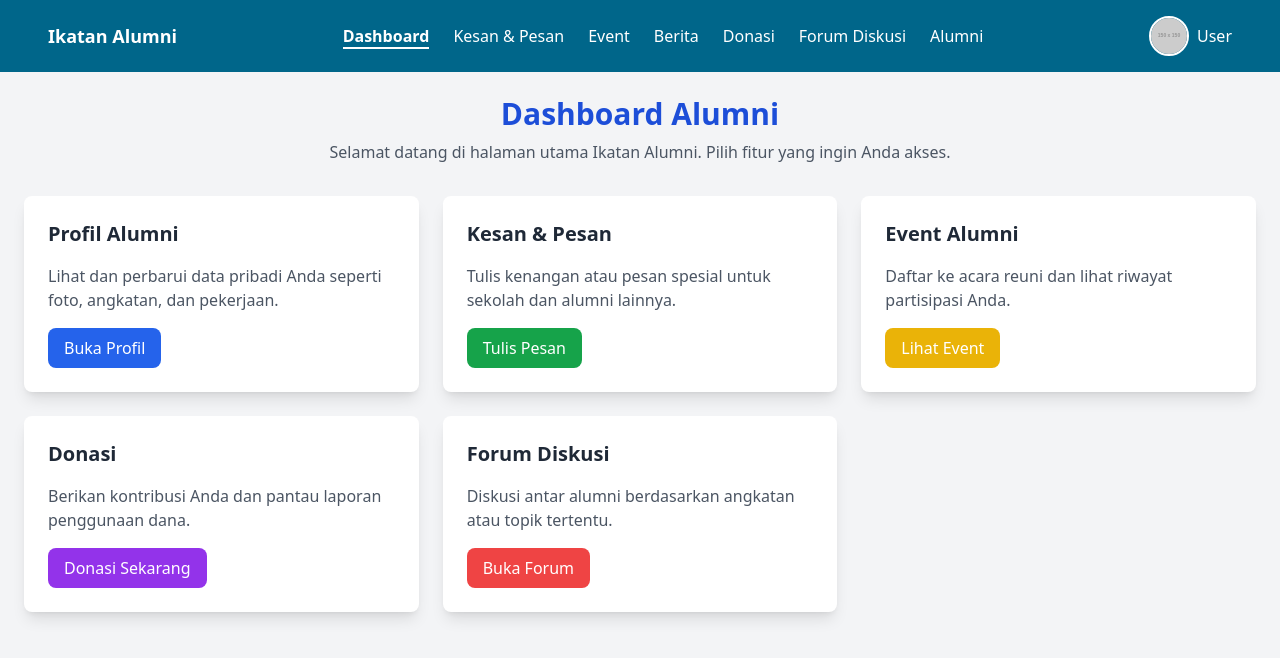
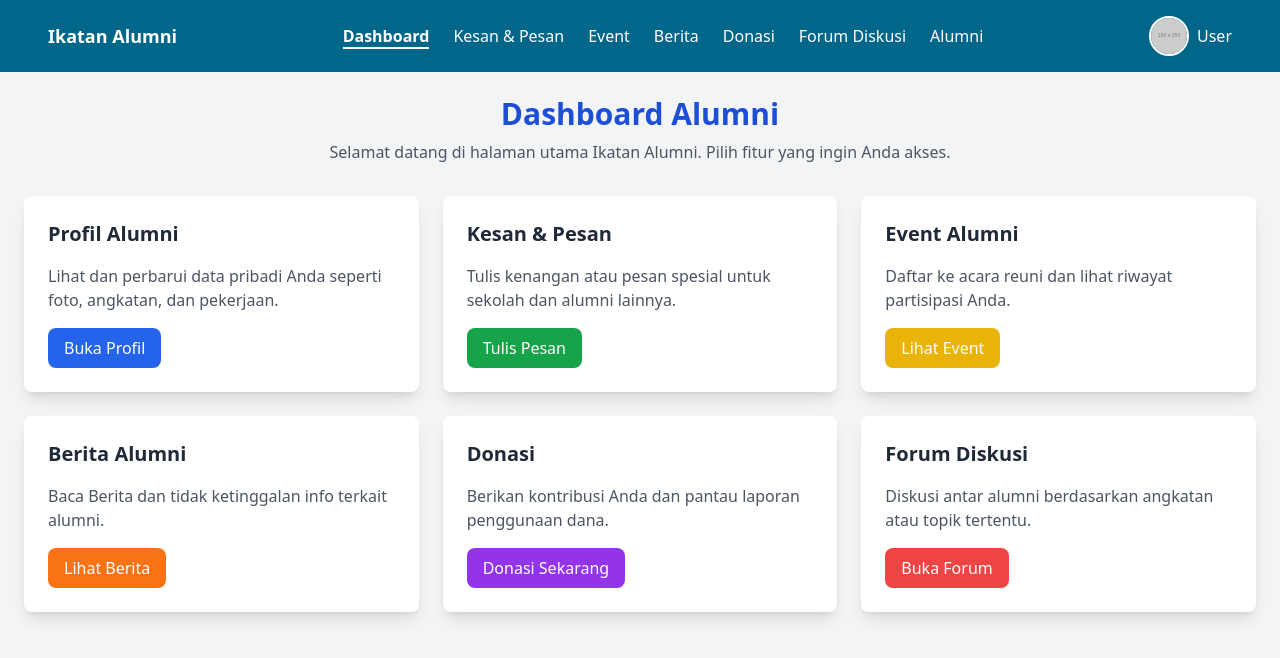
Before and after one commit to mustofa855/ikasda-project, a Vue app: page /alumni in a window 1280 px wide. Shown: the top 658 px of the page. Built offline with nearby package versions, Linux system fonts and the light colour scheme; no server answers; sample sign-in values are in the browser's storage.

Commit message:
Memperbaiki halaman alumni

```diff
--- a/src/views/alumni/AlumniNews.vue
+++ b/src/views/alumni/AlumniNews.vue
@@ -21,7 +21,11 @@
           <div class="absolute inset-0 bg-black bg-opacity-50 rounded-lg flex flex-col justify-end p-6">
             <h2 class="text-3xl font-bold text-white mb-4">{{ featuredNews.title }}</h2>
             <p class="text-white mb-4">
-                {{ featuredNews.excerpt ? featuredNews.excerpt : truncateText(featuredNews.content, 200) }}
+              {{
+                featuredNews.excerpt
+                  ? getExcerpt(featuredNews.excerpt, 15)
+                  : getExcerpt(featuredNews.content, 15)
+              }}
             </p>
             <router-link
               :to="`/news/${featuredNews.id}`"
@@ -88,7 +92,11 @@
               <div class="p-4">
                 <h3 class="text-xl font-semibold mb-2">{{ news.title }}</h3>
                 <p class="text-gray-600 text-sm mb-4">
-                    {{ news.excerpt ? news.excerpt : truncateText(news.content, 100) }}
+                  {{
+                    news.excerpt
+                      ? getExcerpt(news.excerpt, 15)
+                      : getExcerpt(news.content, 15)
+                  }}
                 </p>
                 <router-link
                   :to="`/news/${news.id}`"
@@ -120,7 +128,7 @@
 import { ref, computed, onMounted } from "vue";
 
 export default {
-    name: "AlumniNewsView",
+  name: "NewsView",
   setup() {
     const newsList = ref([]);
     const currentYear = new Date().getFullYear();
@@ -157,9 +165,11 @@
       return groups;
     });
 
-      const truncateText = (text, length) => {
+    // Fungsi untuk memotong teks berdasarkan jumlah kata (default 15 kata)
+    const getExcerpt = (text, wordLimit = 15) => {
       if (!text) return "";
-        return text.length > length ? text.substring(0, length) + "..." : text;
+      const words = text.split(/\s+/);
+      return words.length <= wordLimit ? text : words.slice(0, wordLimit).join(" ") + "...";
     };
 
     // Fungsi untuk memformat tanggal menjadi dd/mm/yyyy
@@ -182,7 +192,7 @@
       featuredNews,
       latestPosts,
       groupedNews,
-        truncateText,
+      getExcerpt,
       formatDate,
     };
   }
--- a/src/views/alumni/DashboardAlumni.vue
+++ b/src/views/alumni/DashboardAlumni.vue
@@ -52,6 +52,20 @@
           </router-link>
         </div>
 
+        <!-- Event Alumni -->
+        <div class="bg-white p-6 rounded-lg shadow-lg hover:shadow-xl transition">
+          <h2 class="text-xl font-semibold text-gray-800 mb-4">Berita Alumni</h2>
+          <p class="text-gray-600 mb-4">
+            Baca Berita dan tidak ketinggalan info terkait alumni.
+          </p>
+          <router-link
+            to="/alumni/news"
+            class="inline-block bg-orange-500 text-white px-4 py-2 rounded-lg hover:bg-yellow-600 transition duration-300"
+          >
+            Lihat Berita
+          </router-link>
+        </div>
+
         <!-- Donasi -->
         <div class="bg-white p-6 rounded-lg shadow-lg hover:shadow-xl transition">
           <h2 class="text-xl font-semibold text-gray-800 mb-4">Donasi</h2>
```
Lines whose indentation alone changed are shown as unchanged.
